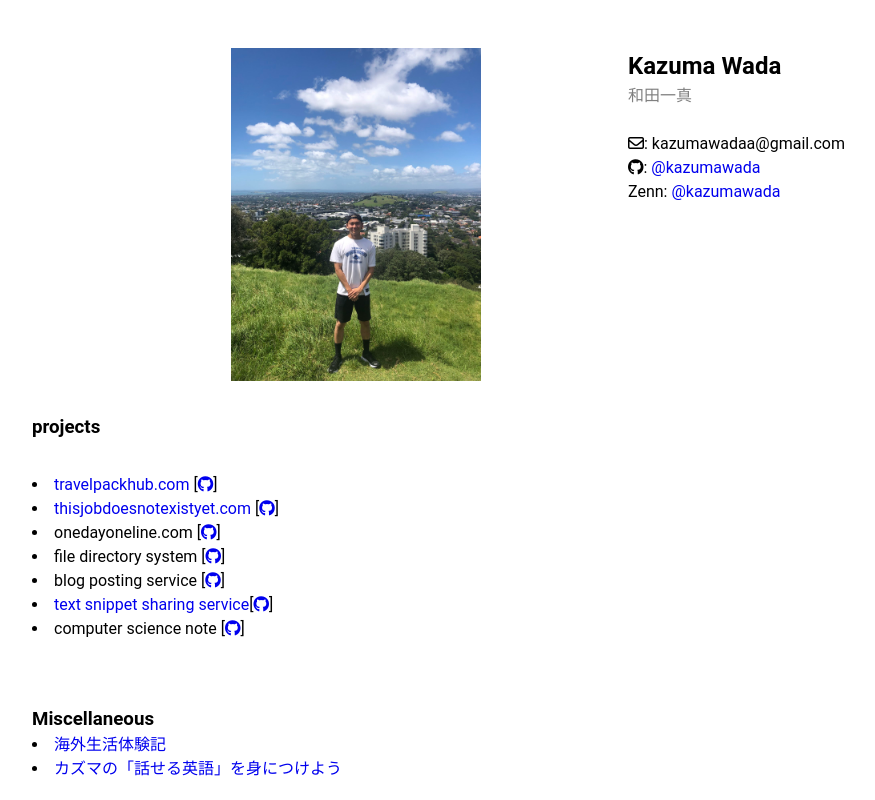
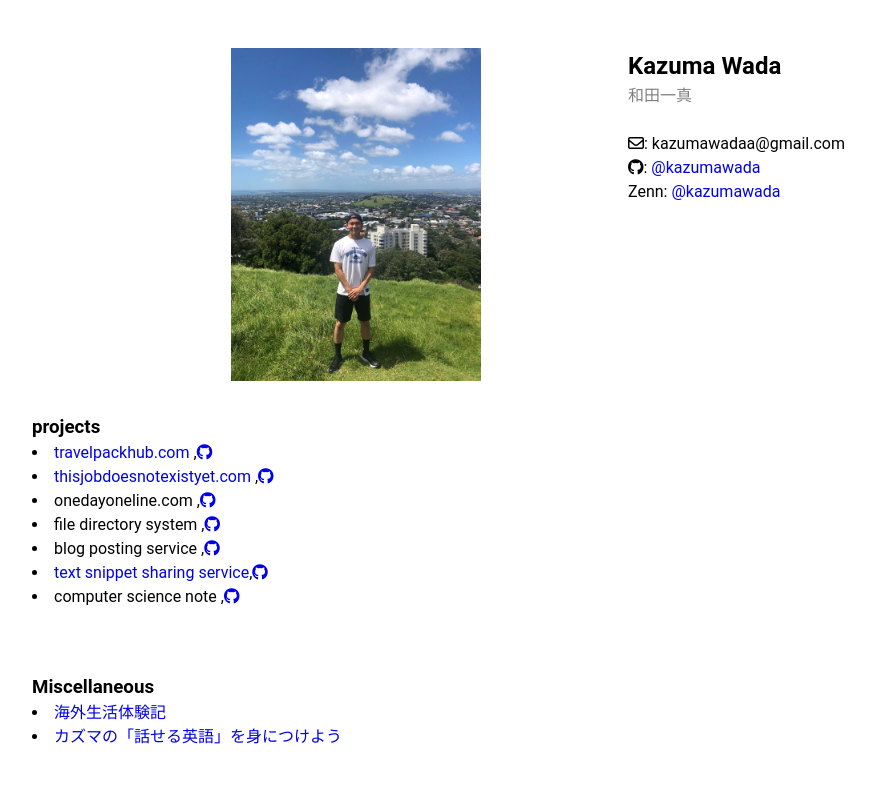
Before and after one commit to KazumaWada/KazumaWada.github.io, a Vue app: page / in a window 1280 px wide. Shown: the whole page, without its empty margins (24-899 px from the left). Built offline with nearby package versions, Linux system fonts and the light colour scheme.

Commit message:
prototype04

```diff
--- a/src/App.vue
+++ b/src/App.vue
@@ -17,11 +17,12 @@ import AboutMe from './components/AboutMe.vue'
   <!-- <v-container class="text-center" :style="{ color: '#4172B5' }"> -->
   <v-container>
      <h3>projects</h3>
+     <Products/>
   </v-container>
 
 
 
-  <Products/>
+
 
 <v-container>
   <h3>Miscellaneous</h3>
--- a/src/components/Products.vue
+++ b/src/components/Products.vue
@@ -1,28 +1,23 @@
+
 <template>
-<v-container>
-<v-row>
-
-<v-col cols="12">
+<!-- <v-col cols="12"> -->
 
   <div>
-  <li><a href="https://travelpackhub.com" target="_blank">travelpackhub.com</a> [<a href="https://github.com/KazumaWada/travelpackhub" target="_blank"><i class="fa-brands fa-github"></i></a>]</li>
-  <li><a href="https://thisjobdoesnotexistyet.com" target="_blank">thisjobdoesnotexistyet.com</a> [<a href="https://github.com/KazumaWada/thisjobdoesnotexistyet" target="_blank"><i class="fa-brands fa-github"></i></a>]</li>
-  <li>onedayoneline.com [<a href="https://github.com/KazumaWada/onedayoneline" target="_blank"><i class="fa-brands fa-github"></i></a>]</li>
-  <li>file directory system [<a href="https://github.com/KazumaWada/filedirectorysystem" target="_blank"><i class="fa-brands fa-github"></i></a>]</li>
-  <li>blog posting service [<a href="https://github.com/KazumaWada/myapp" target="_blank"><i class="fa-brands fa-github"></i></a>]</li>
-  <li><a href="https://text-snippet-sharing.vercel.app/" target="_blank">text snippet sharing service</a>[<a href="https://github.com/KazumaWada/text_snippet_sharing" target="_blank"><i class="fa-brands fa-github"></i></a>]</li>
-  <li>computer science note [<a href="https://github.com/KazumaWada/computer-science-note/tree/main/recursion" target="_blank"><i class="fa-brands fa-github"></i></a>]</li>
+  <li><a href="https://travelpackhub.com" target="_blank">travelpackhub.com</a> ,<a href="https://github.com/KazumaWada/travelpackhub" target="_blank"><i class="fa-brands fa-github"></i></a></li>
+  <li><a href="https://thisjobdoesnotexistyet.com" target="_blank">thisjobdoesnotexistyet.com</a> ,<a href="https://github.com/KazumaWada/thisjobdoesnotexistyet" target="_blank"><i class="fa-brands fa-github"></i></a></li>
+  <li>onedayoneline.com ,<a href="https://github.com/KazumaWada/onedayoneline" target="_blank"><i class="fa-brands fa-github"></i></a></li>
+  <li>file directory system ,<a href="https://github.com/KazumaWada/filedirectorysystem" target="_blank"><i class="fa-brands fa-github"></i></a></li>
+  <li>blog posting service ,<a href="https://github.com/KazumaWada/myapp" target="_blank"><i class="fa-brands fa-github"></i></a></li>
+  <li><a href="https://text-snippet-sharing.vercel.app/" target="_blank">text snippet sharing service</a>,<a href="https://github.com/KazumaWada/text_snippet_sharing" target="_blank"><i class="fa-brands fa-github"></i></a></li>
+  <li>computer science note ,<a href="https://github.com/KazumaWada/computer-science-note/tree/main/recursion" target="_blank"><i class="fa-brands fa-github"></i></a></li>
 
 
 </div>
-</v-col>
+<!-- </v-col> -->
 
 
 
 
-</v-row>
-
-</v-container>
 
 
 <v-container class="text-center" :style="{ color: '#4172B5' }">
```
